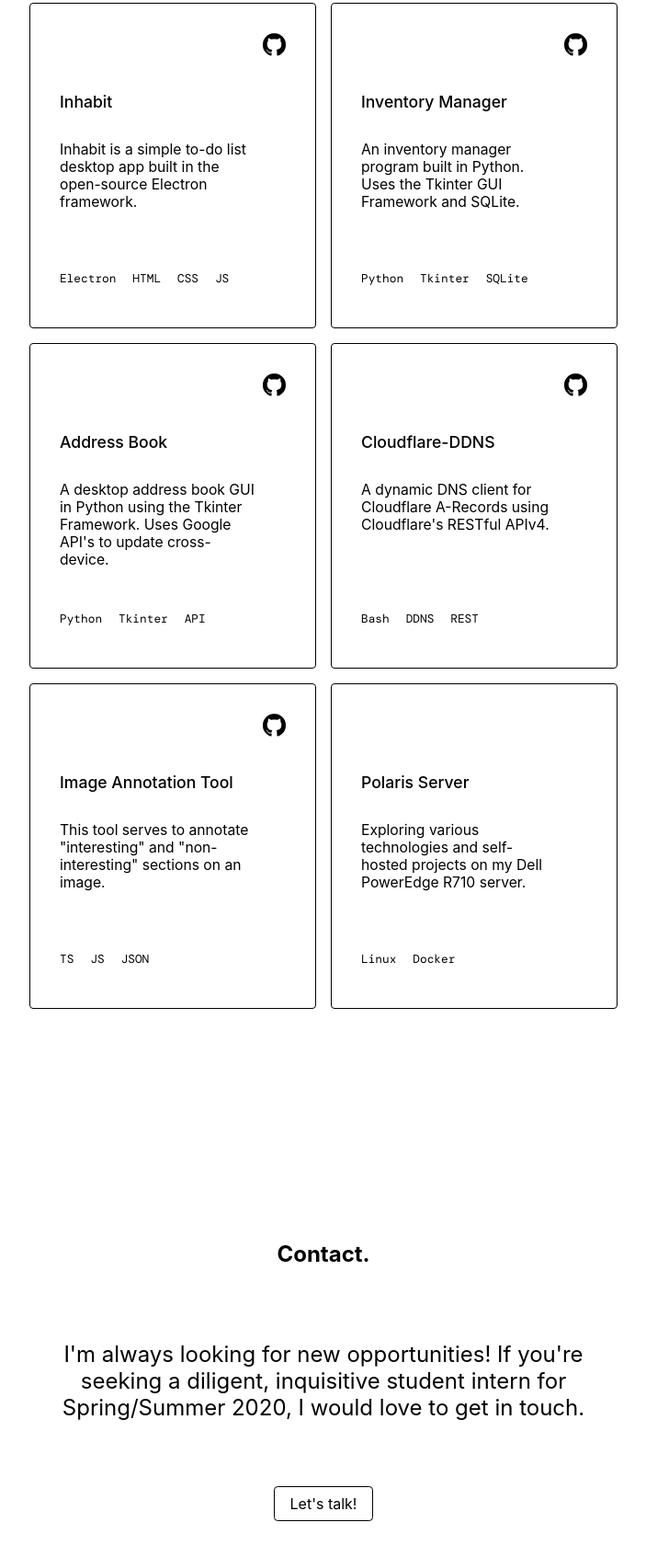
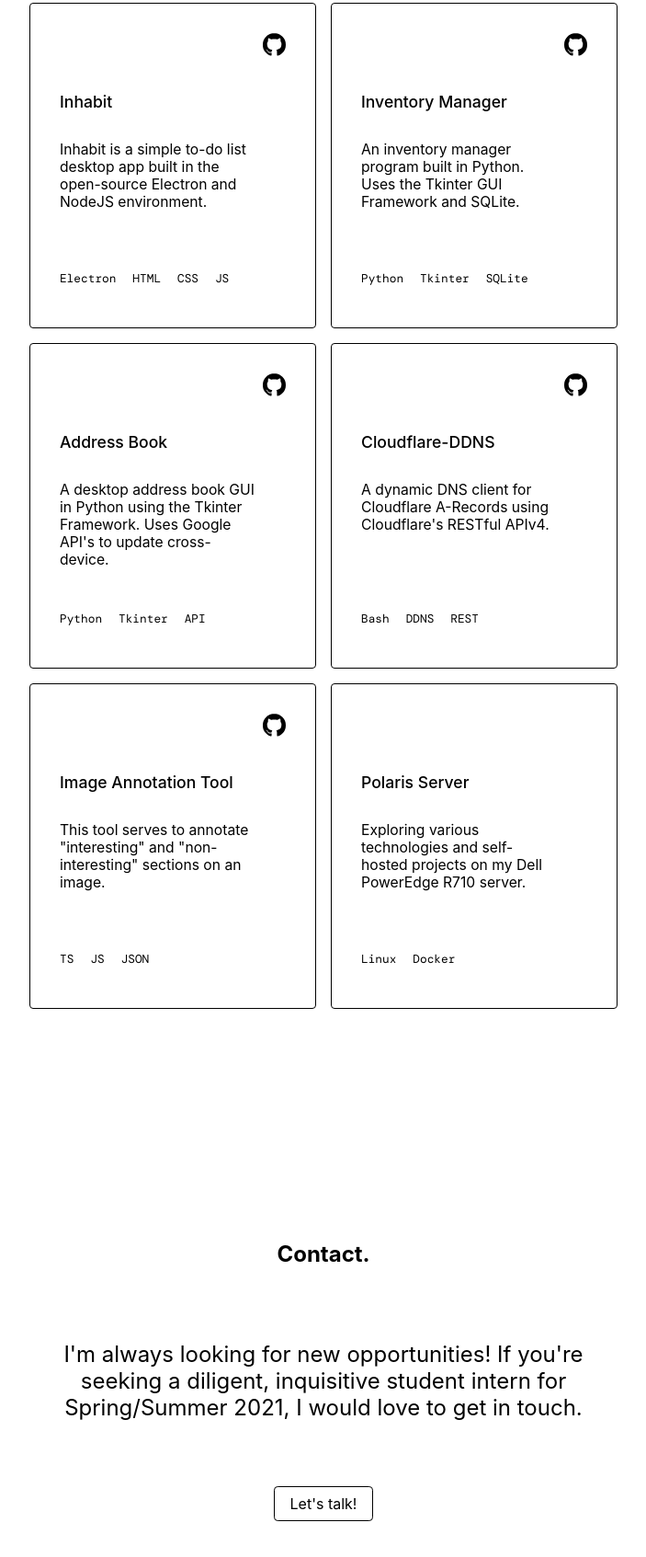
Before and after one commit to nathanlytang/nathanlytang.com, a plain HTML site: page index.html in a window 1280 px wide. Shown: the part 1101-2794 px from the top of the page at 92% size, without its empty margins (288-991 px from the left). Drawn offline with nearby package versions, Linux system fonts and the light colour scheme.

Commit message:
Update info

```diff
--- a/index.html
+++ b/index.html
@@ -54,8 +54,7 @@
                             class="gitLogo" src="images/GitHub-Mark-120px.svg"></a>
                     <p class="projectTitles">Inhabit</p>
                     <p class="projectDesc">Inhabit is a simple to-do list desktop app built in the open-source Electron
-                        framework.</p>
-                    <!--  Taking advantage of modern web UI capabilities, this app was built with a sleek interface in mind -->
+                        and NodeJS environment.</p>
                     <p class="projectKeywords">Electron HTML CSS JS</p>
                 </div>
 
@@ -111,7 +110,7 @@
         <div id="contact">
             <h2>Contact.</h2>
             <p id="contactDesc">I'm always looking for new opportunities! If you're seeking a diligent, inquisitive
-                student intern for Spring/Summer 2020, I would love to get in touch.</p>
+                student intern for Spring/Summer 2021, I would love to get in touch.</p>
             <a class="letsTalkButton" href="mailto:nathan.ly.tang@gmail.com">Let's talk!</a>
         </div>
 
```
